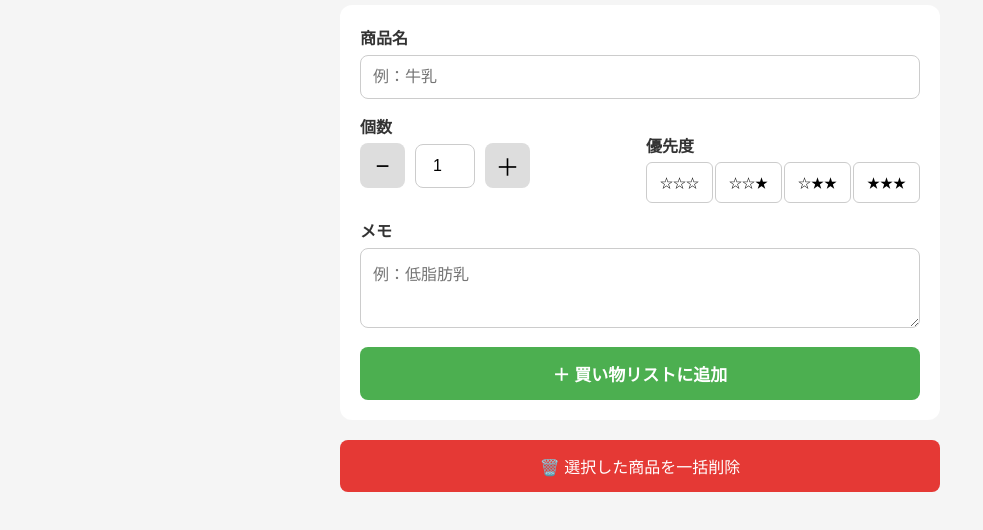
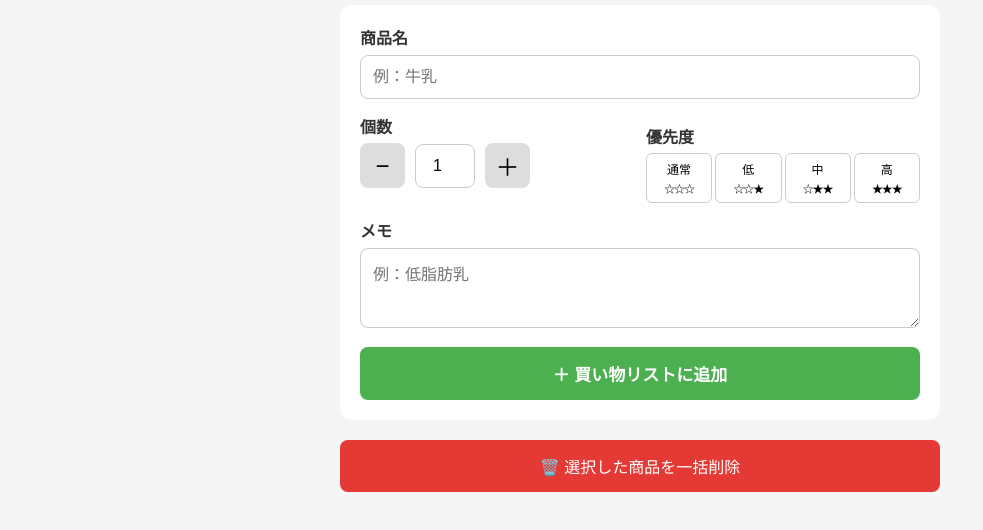
Before and after one commit to aratanikku-sys/shopping-memo, a plain HTML site: page index.html in a window 1280 px wide. Shown: the part 172-702 px from the top of the page, without its empty margins (0-983 px from the left). Drawn offline with Linux system fonts and the light colour scheme; no server answers.

Commit message:
Add files via upload

```diff
--- a/index.html
+++ b/index.html
@@ -124,25 +124,36 @@
 	/* 優先度の星を横並びにする */
 	.priority-select {
 	    display: flex;
-	    gap: 2px;
+	    gap: 3px;
 	}
 
 	/* 優先度ボタン */
 	.priority-select button {
 	    flex: 1;
-	    min-width: 0;
-	    padding: 10px 0;
-	    font-size: 13px;
-	    border: 1px solid #ccc;
-	    border-radius: 6px;
-	    background: white;
-	    cursor: pointer;
+ 	   min-width: 0;
+ 	   padding: 6px 1px;
+ 	   display: flex;
+ 	   flex-direction: column;
+ 	   align-items: center;
+ 	   gap: 3px;
+
+ 	   font-size: 12px;
+ 	   border: 1px solid #ccc;
+ 	   border-radius: 6px;
+ 	   background: white;
+ 	   cursor: pointer;
+	}
+
+	/* 星の部分 */
+	.priority-select button span:last-child {
+ 	   font-size: 11px;
+ 	   letter-spacing: -1px;
 	}
 
 	/* 選択中の優先度 */
 	.priority-select button.selected {
-	    background: #e8f5e9;
-	    border: 2px solid #4caf50;
+	    background: #e3f2fd;
+	    border: 2px solid #2196f3;
 	    font-weight: bold;
 	}
 
@@ -341,12 +352,29 @@
 	        <label>優先度</label>
 
 	        <div class="priority-select">
+        	     <!-- 優先度0：通常 -->
+	             <button type="button" onclick="selectPriority(0)">
+        	    	<span>通常</span>
+    			<span>☆☆☆</span>
+  		     </button>
 
-	            <button type="button" onclick="selectPriority(0)">☆☆☆</button>
-	            <button type="button" onclick="selectPriority(1)">☆☆★</button>
-	            <button type="button" onclick="selectPriority(2)">☆★★</button>
-	            <button type="button" onclick="selectPriority(3)">★★★</button>
+       		     <!-- 優先度1：低 -->
+    		     <button type="button" onclick="selectPriority(1)">
+   		        <span>低</span>
+     		        <span>☆☆★</span>
+     		     </button>
 
+       		     <!-- 優先度2：中 -->
+        	     <button type="button" onclick="selectPriority(2)">
+                        <span>中</span>
+            		<span>☆★★</span>
+        	     </button>
+
+		     <!-- 優先度3：高 -->
+		     <button type="button" onclick="selectPriority(3)">
+		        <span>高</span>
+	                <span>★★★</span>
+	             </button>
 	        </div>
 	    </div>
 
```
